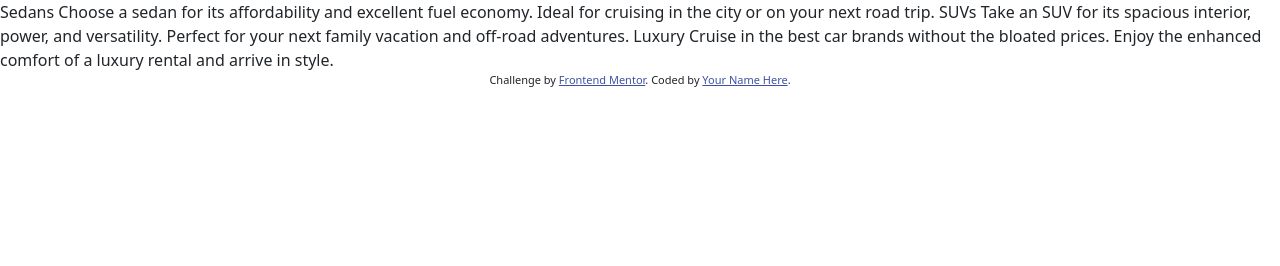
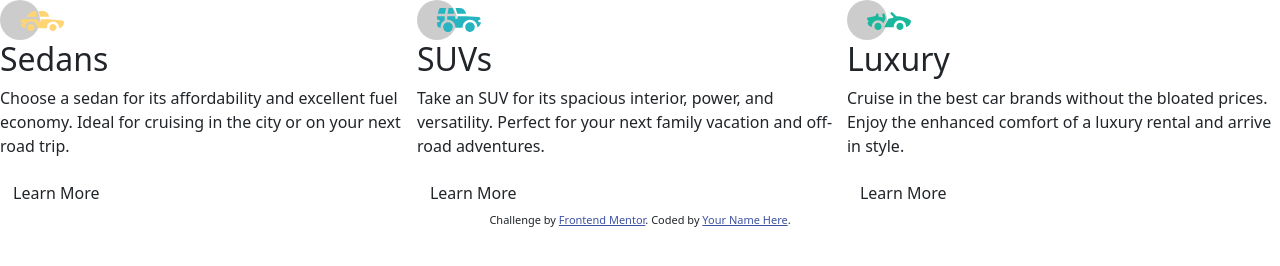
Before and after one commit to MertEngin/3-column-preview-card-component-main, a plain HTML site: page index.html in a window 1280 px wide. Drawn offline with nearby package versions, Linux system fonts and the light colour scheme.

Commit message:
card content

```diff
--- a/index.html
+++ b/index.html
@@ -13,23 +13,36 @@
   <link rel="stylesheet" href="styles.css">
 </head>
 <body>
-  Sedans
-  Choose a sedan for its affordability and excellent fuel economy. Ideal for cruising in the city
-  or on your next road trip.
+  <main>
+    <div class="d-flex">
+      <div class="box box-sedans">
+        <svg width="64" height="40" xmlns="http://www.w3.org/2000/svg"><g fill="none" fill-rule="evenodd"><circle fill="#000" opacity=".201" cx="20" cy="20" r="20"/><path d="M52.936 24.11c1.942 0 3.517 1.542 3.517 3.445 0 1.903-1.575 3.445-3.517 3.445s-3.516-1.542-3.516-3.445c0-1.903 1.574-3.445 3.516-3.445zm-21.957 0c1.942 0 3.517 1.542 3.517 3.445 0 1.903-1.575 3.445-3.517 3.445s-3.516-1.542-3.516-3.445c0-1.903 1.574-3.445 3.516-3.445zm6.948-4.848v1.429c0 .716.61 1.293 1.348 1.259a1.295 1.295 0 001.225-1.295v-1.393h8.256l13.483 1.313c.956.093 1.676.881 1.676 1.814 0 2.89-2.126 5.303-4.926 5.819.397-3.557-2.458-6.62-6.053-6.62-3.646 0-6.504 3.14-6.039 6.723h-9.879c.466-3.588-2.397-6.722-6.039-6.722-3.595 0-6.45 3.062-6.052 6.62-2.14-.398-3.916-1.912-4.61-3.931h1.142c.731 0 1.32-.598 1.285-1.322-.033-.678-.629-1.2-1.322-1.2H20v-.251c0-1.274 1.066-2.243 2.306-2.243h15.62zM42.59 11c2.645 0 4.99 1.556 5.972 3.963l.726 1.779H40.17L38.413 11h4.178zm-6.865 0l1.758 5.741H26.505l3.357-3.654A6.502 6.502 0 0134.644 11h1.082z" fill="#FFD473" fill-rule="nonzero"/></g></svg>
+        <h2>Sedans</h2>
+        <p>Choose a sedan for its affordability and excellent fuel economy. Ideal for cruising in the city
+          or on your next road trip.</p>
+        <button class="btn">Learn More</button>
+      </div>
+      <div class="box box-suvs">
+        <svg width="64" height="40" xmlns="http://www.w3.org/2000/svg"><g fill="none" fill-rule="evenodd"><circle fill="#000" opacity=".201" cx="20" cy="20" r="20"/><path d="M31.002 22.358c2.917 0 5.18 2.593 4.762 5.506a4.828 4.828 0 01-2.962 3.778 4.797 4.797 0 01-5.3-1.165c-1.188-1.26-1.235-2.613-1.263-2.613-.42-2.924 1.857-5.506 4.763-5.506zm22 0c3.457 0 5.798 3.567 4.41 6.744A4.816 4.816 0 0152.3 31.94a4.826 4.826 0 01-4.06-4.077c-.42-2.915 1.846-5.506 4.762-5.506zm-15.04-6.083v1.462a1.29 1.29 0 001.352 1.29c.693-.033 1.227-.631 1.227-1.326v-1.426h8.3l13.056.716a1.29 1.29 0 011.164.917c.27.895.446 1.477.563 1.87h-1.047c-.694 0-1.291.534-1.324 1.228a1.29 1.29 0 001.288 1.352h1.445c-.164 2.225-1.57 4.193-3.6 5.05.13-4.212-3.255-7.63-7.384-7.63-4.317 0-7.762 3.718-7.358 8.086h-7.285c.43-4.655-3.503-8.531-8.131-8.046v-3.543h7.734zm-10.312 0v4.308a7.4 7.4 0 00-4.006 7.274 3.874 3.874 0 01-3.642-3.864v-1.635h1.46a1.29 1.29 0 000-2.58h-1.461v-3.213l.003-.29h7.646zm14.986-8.196c2.65 0 5 1.592 5.984 4.055l.63 1.579a5.525 5.525 0 01-.065-.004l-.026-.002-.034-.002-.022-.002a4.178 4.178 0 00-.224-.006l-.098-.001h-.039l-.136-.001h-.052l-.326-.001H40.211L38.528 8.08zm-13.632 0l-1.122 5.616h-7.144l1.47-4.71a1.29 1.29 0 011.231-.906h5.565zm6.832 0l1.683 5.615h-7.007l1.121-5.615h4.203z" fill="#26B5C0" fill-rule="nonzero"/></g></svg>
+        <h2>SUVs</h2>
+        <p>Take an SUV for its spacious interior, power, and versatility. Perfect for your next family vacation
+          and off-road adventures.</p>
+        <button class="btn">Learn More</button>
+      </div>
+      <div class="box box-luxury">
+        <svg width="64" height="40" xmlns="http://www.w3.org/2000/svg"><g fill="none" fill-rule="evenodd"><circle fill="#000" opacity=".201" cx="20" cy="20" r="20"/><path d="M30.98 22.835c1.941 0 3.516 1.604 3.516 3.583 0 1.978-1.575 3.582-3.517 3.582s-3.516-1.604-3.516-3.582c0-1.979 1.574-3.583 3.516-3.583zm21.956 0c1.942 0 3.517 1.604 3.517 3.583 0 1.978-1.575 3.582-3.517 3.582s-3.516-1.604-3.516-3.582c0-1.979 1.574-3.583 3.516-3.583zm-9.143-10.45a1.27 1.27 0 011.819 0l3.715 3.784c4.444-.115 9.7 1.142 13.964 3.753.387.237.624.664.624 1.124 0 3.006-2.126 5.514-4.926 6.05.397-3.698-2.458-6.882-6.053-6.882-3.646 0-6.504 3.264-6.039 6.99h-9.669c.76-1.544.993-2.026 1.337-2.711l.082-.162c.421-.835 1.056-2.07 2.883-5.65 1.68-.023 3.47-.408 5.247-1.403l-2.984-3.04a1.328 1.328 0 010-1.854zm-7.68 1.064c.683-.2 1.395.202 1.592.898l.749 2.652a3.46 3.46 0 01-.247 2.51l-1.733 3.395-.216.424c-1.07-1.89-3.06-3.114-5.279-3.114-3.595 0-6.45 3.184-6.052 6.885-1.832-.347-3.414-1.537-4.278-3.276a1.331 1.331 0 01.117-1.376l.955-1.303-1.325-1.295c-.751-.735-.376-2.024.64-2.231l6.614-1.346.13-.026c.092-.019.145-.03.157-.031.314-.146 1.07-.591 1.07-1.506 0-.734.592-1.327 1.316-1.31.712.016 1.268.662 1.256 1.388a4.11 4.11 0 01-.348 1.611 22.69 22.69 0 014.7 1.146l-.7-2.473a1.314 1.314 0 01.882-1.622z" fill="#19B89D" fill-rule="nonzero"/></g></svg>
+        <h2>Luxury</h2>
+        <p>Cruise in the best car brands without the bloated prices. Enjoy the enhanced comfort of a luxury
+          rental and arrive in style.</p>
+        <button class="btn">Learn More</button>
+      </div>
+    </div>
 
-  SUVs
-  Take an SUV for its spacious interior, power, and versatility. Perfect for your next family vacation
-  and off-road adventures.
-
-  Luxury
-  Cruise in the best car brands without the bloated prices. Enjoy the enhanced comfort of a luxury
-  rental and arrive in style.
-
-  <div class="attribution">
-    Challenge by <a href="https://www.frontendmentor.io?ref=challenge" target="_blank">Frontend Mentor</a>.
-    Coded by <a href="#">Your Name Here</a>.
-  </div>
-
+    <div class="attribution">
+      Challenge by <a href="https://www.frontendmentor.io?ref=challenge" target="_blank">Frontend Mentor</a>.
+      Coded by <a href="#">Your Name Here</a>.
+    </div>
+  </main>
   <!-- BootStrap JS -->
   <script src="https://cdn.jsdelivr.net/npm/bootstrap@5.0.2/dist/js/bootstrap.bundle.min.js"
   integrity="sha384-MrcW6ZMFYlzcLA8Nl+NtUVF0sA7MsXsP1UyJoMp4YLEuNSfAP+JcXn/tWtIaxVXM" crossorigin="anonymous"></script>
```
Also changed, not shown: 1 other file.
